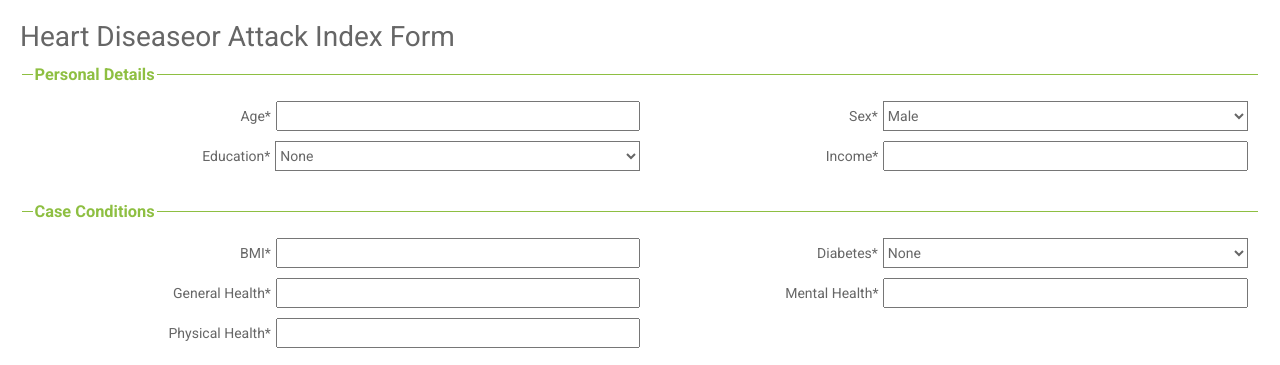
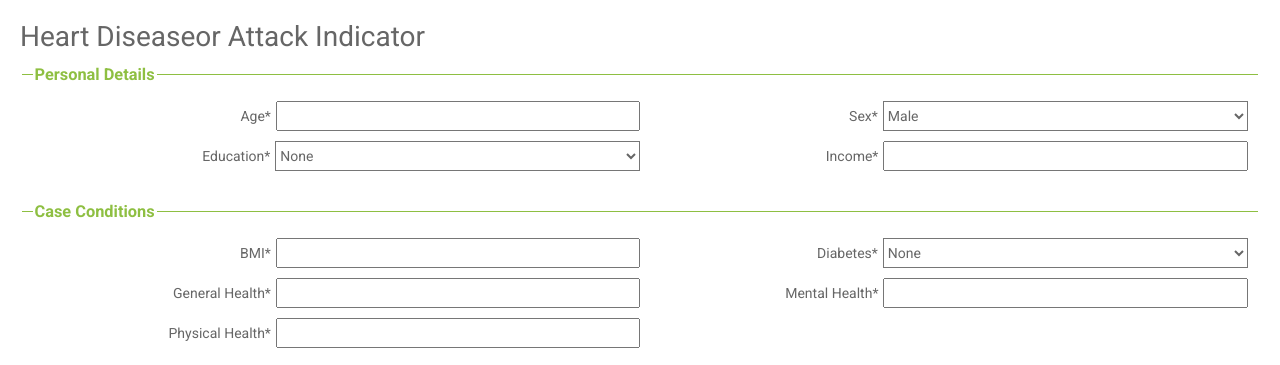
Before and after one commit to kapousa/heartdiseaseorattackindex, a Flask app: page / in a window 1280 px wide. Shown: the top 365 px of the page. Run offline with Flask 2, Linux system fonts and the light colour scheme.

Commit message:
First Version

```diff
--- a/templates/index.html
+++ b/templates/index.html
@@ -1,7 +1,7 @@
 <!DOCTYPE html>
 <html>
 <head>
-    <title>Heart Diseaseor Attack Index</title>
+    <title>Heart Diseaseor Attack Indicator</title>
     <link href='https://fonts.googleapis.com/css?family=Open+Sans:400,300,300italic,400italic,600' rel='stylesheet'
           type='text/css'>
     <link href="https://fonts.googleapis.com/css?family=Roboto:300,400,500,700" rel="stylesheet">
@@ -10,7 +10,7 @@
 <body>
 <div class="main-block">
     <form action="/predictheartdiseaseorattackindex" method="post">
-        <h1>Heart Diseaseor Attack Index Form</h1>
+        <h1>Heart Diseaseor Attack Indicator</h1>
         {% if res != "None" %}
             <h2 style="color: crimson; text-align: center">Possibility = {{ res }}</h2>
         {% endif %}
```
